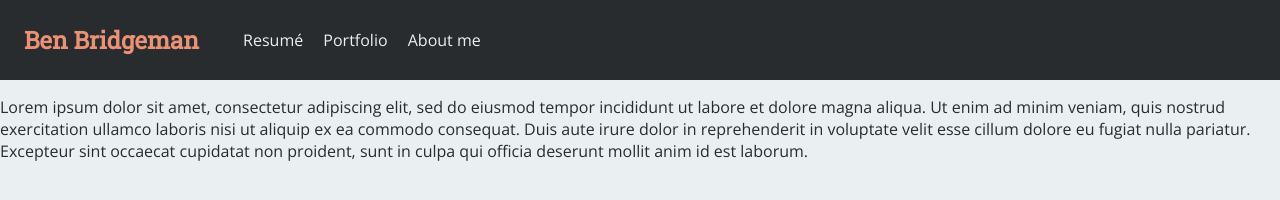
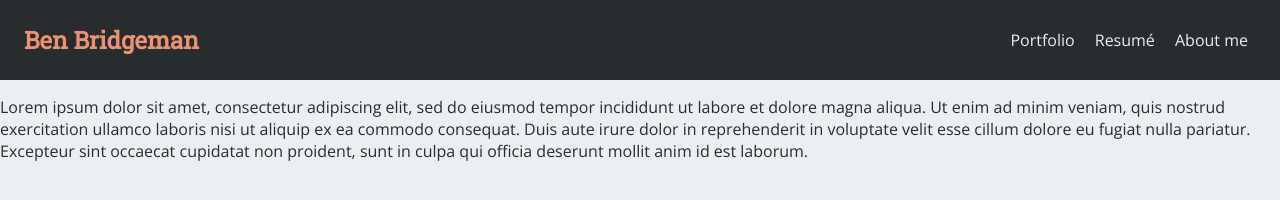
Before and after one commit to benbridgeman/Portfolio-2019, a plain HTML site: page index.html in a window 1280 px wide. Drawn offline with nearby package versions, Linux system fonts and the light colour scheme.

Commit message:
Align header content

```diff
--- a/index.html
+++ b/index.html
@@ -10,10 +10,12 @@
 <body>
     <header>
         <div class="header-container">
-            <h2>Ben Bridgeman</h2>
+            <div class="header-heading">
+                <h2>Ben Bridgeman</h2>
+            </div>
             <nav>
+                <a href="#">Portfolio</a>
                 <a href="#">Resumé</a>
-                <a href="#">Portfolio</a>
                 <a href="#">About me</a>
             </nav>
         </div>
--- a/sass/components/_header.scss
+++ b/sass/components/_header.scss
@@ -2,7 +2,13 @@
     background : $header-bg-color;
     padding: 1.5em;
     display: flex;
-    flex-wrap: wrap;
+    flex-direction: row;
+    justify-content: space-between;
+    align-content: center;
+}
+
+.header-heading {
+    align-content: center;
 }
 
 h2 {
```
Also changed, not shown: styles/app.css, 1 other file.
